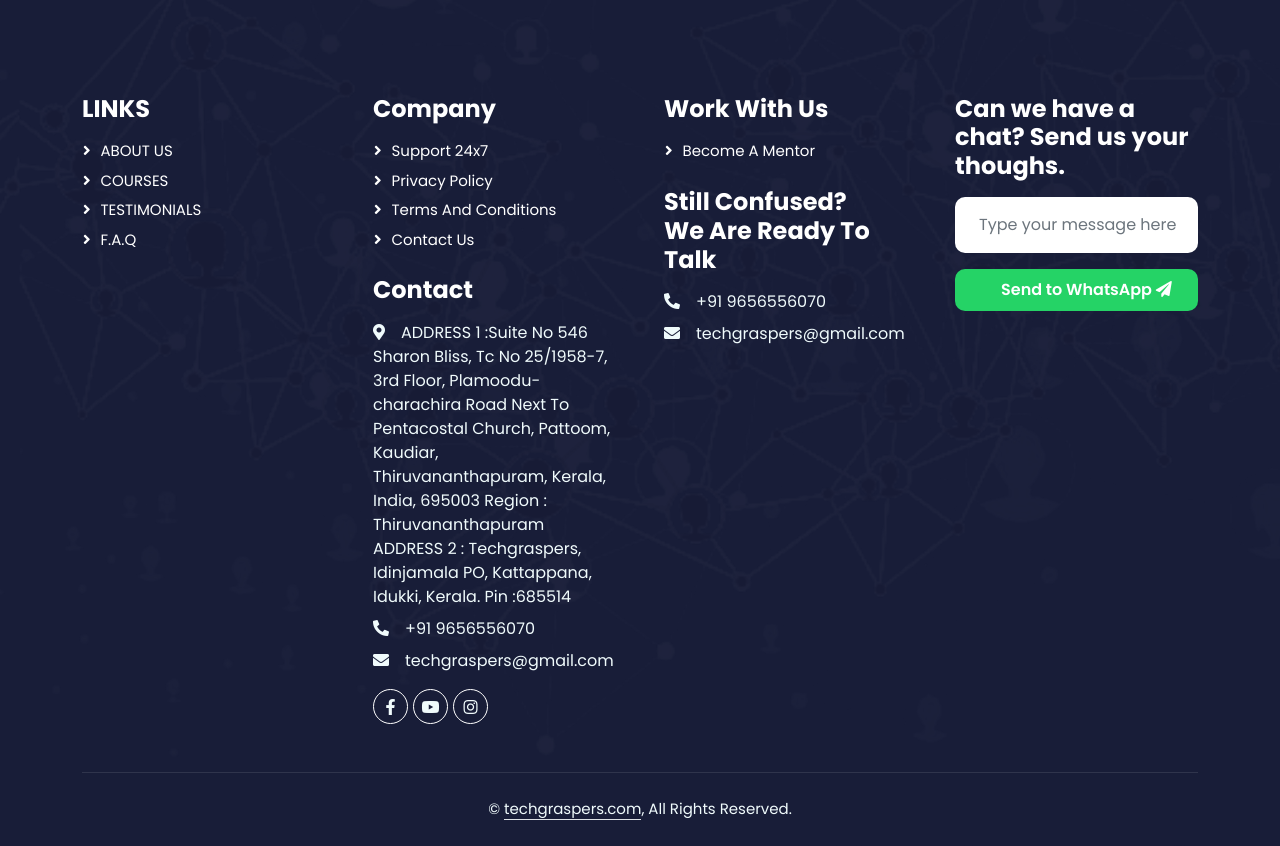
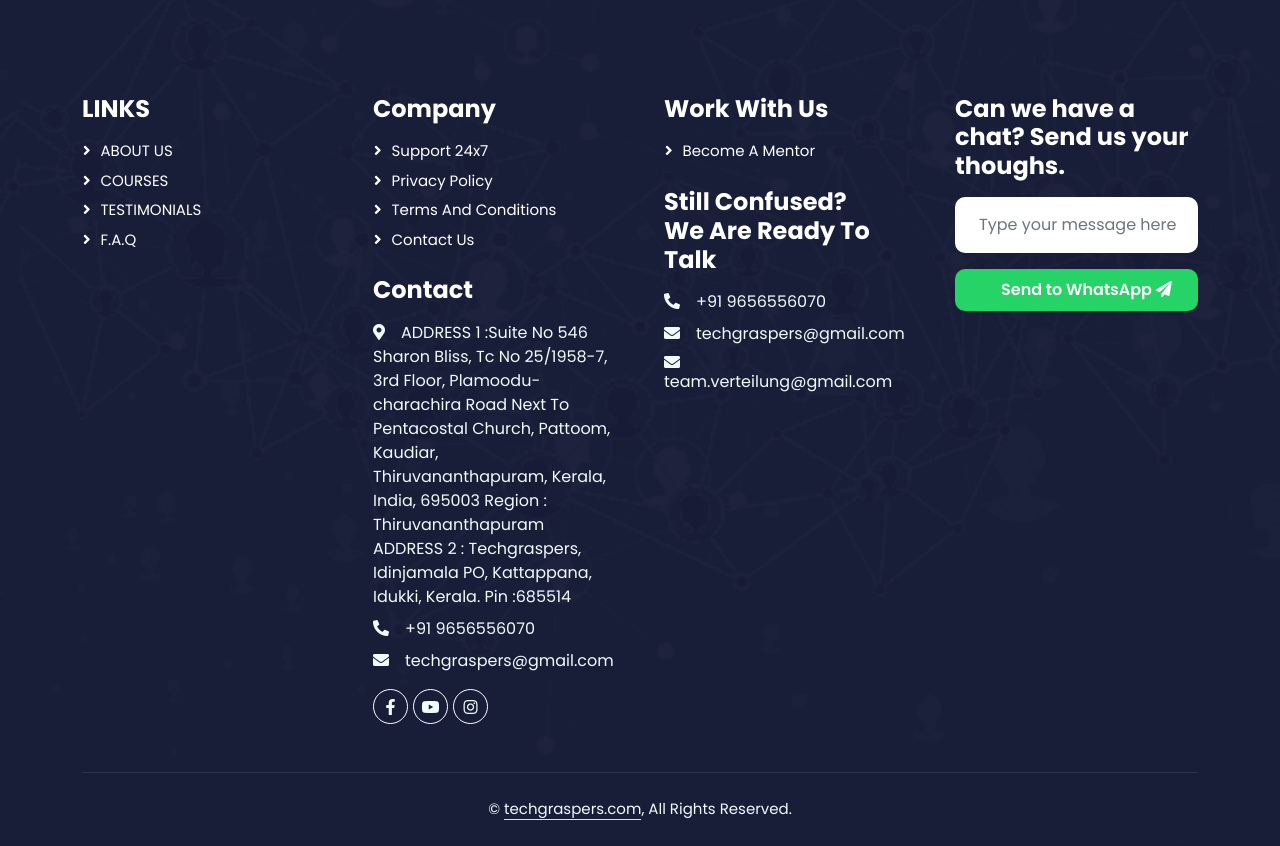
Before and after one commit to techgraspers/techgraspers.com, a Django app: page /about/ in a window 1280 px wide. Shown: the part 2553-3399 px from the top of the page. Run offline with Django 4.2, Linux system fonts and the light colour scheme; data that the repository does not hold is empty; some libraries are stand-ins or nearby versions.

Commit message:
Update about.html

```diff
--- a/templates/about.html
+++ b/templates/about.html
@@ -506,6 +506,7 @@
                         <h4 class="text-white mb-3">Still Confused?<br>We Are Ready To Talk</h4>
                         <p class="mb-2"><i class="fa fa-phone-alt me-3"></i>+91 9656556070</p>
                         <p class="mb-2"><i class="fa fa-envelope me-3"></i>techgraspers@gmail.com</p>
+                        <p class="mb-2"><i class="fa fa-envelope me-3"></i>team.verteilung@gmail.com</p>
                     </div>
                     <div class="col-lg-3 col-md-6">
                         <h4 class="text-white mb-3">Can we have a chat? Send us your thoughs.</h4>
```
